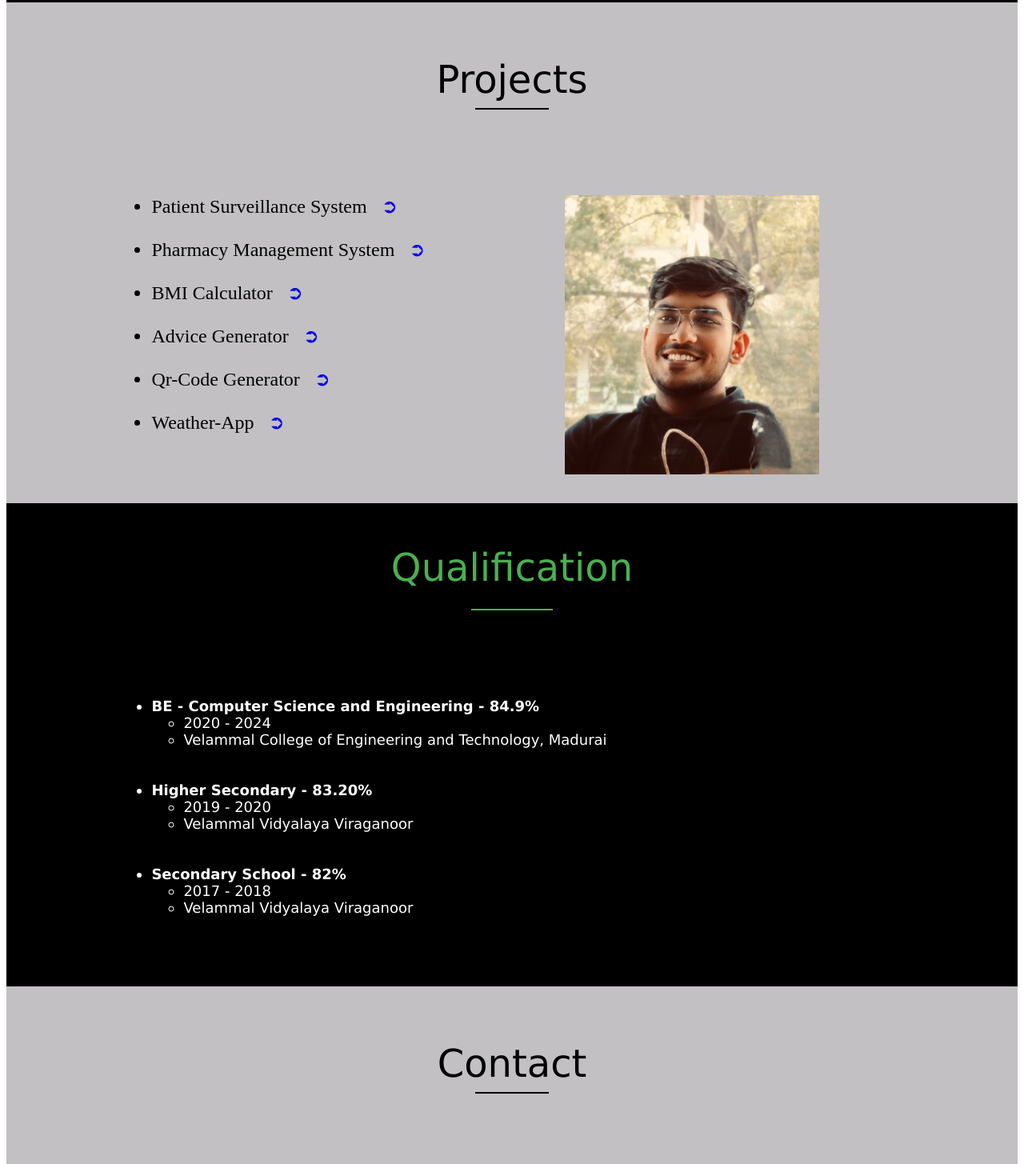
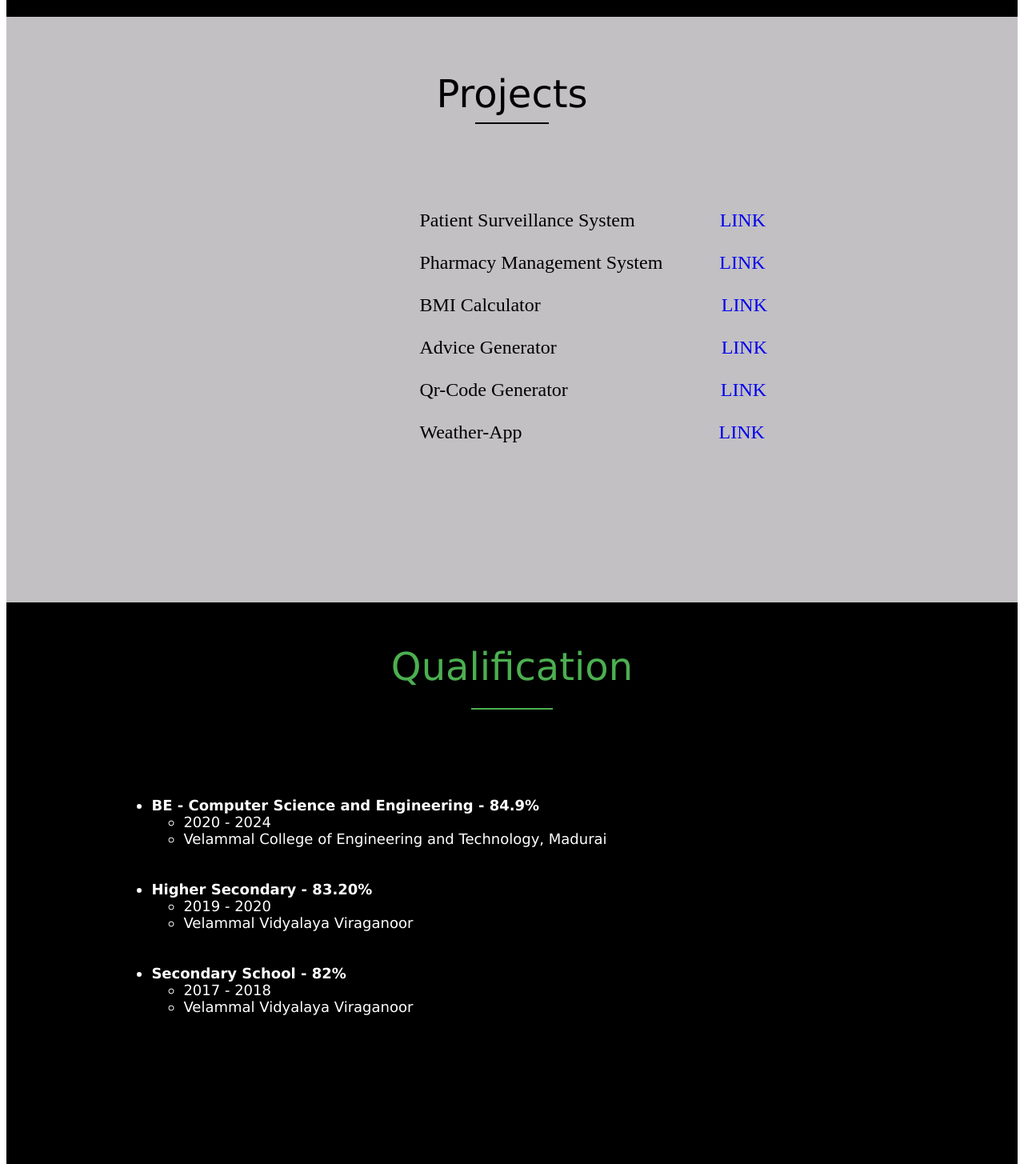
Before and after one commit to shunmugha/Port-folio, a plain HTML site: page index.html in a window 1280 px wide. Shown: the part 980-2435 px from the top of the page at 80% size. Drawn offline with Linux system fonts and the light colour scheme.

Commit message:
changes made

```diff
--- a/index.html
+++ b/index.html
@@ -117,7 +117,7 @@
                         <td align="center" valign="middle">
                             <h3>
                                 <font face="Times New Roman"
-                                    size="6" color="#ffffff">
+                                    size="7" color="#ffffff">
                                     Hello Everyone!
                                 </font>
                             </h3>
@@ -125,7 +125,7 @@
                             <h2>
                                 <font face="Verdana" size="6"
                                     color="#4CAF50">
-                                    <!-- Freelance Programmer -->
+
                                 </font>
                             </h2>
                         </td>
@@ -221,61 +221,61 @@
                     </tr>
 
                     <tr>
-                        <td height="10">
+                        <td height="10" style="padding-left:350px ;">
                             <font face="Times New Roman"
                                 size="5" color="black">
                                 <ul>
-                                    <li>
+                                    <li style="list-style-type : none">
                                         Patient Surveillance System
                                         <a href="https://github.com/shunmugha/Patient-Surveillance-System.git"
-                                           style="text-decoration:none">
-                                            &nbsp; ➲
+                                           style="text-decoration:none; margin-inline-start: 100px;" >
+                                            LINK
                                         </a>
                                     </li>
 
-                                    <li>
+                                    <li style="list-style-type : none">
                                         <hr color="#c2c0c3">
                                         Pharmacy Management System
                                         <a href="https://github.com/shunmugha/Website-project.git"
-                                           style="text-decoration:none"
+                                           style="text-decoration:none; margin-inline-start: 65px;"
                                             color="#c2c0c3">
-                                            &nbsp; ➲
+                                            LINK
                                         </a>
                                     </li>
 
-                                    <li>
+                                    <li style="list-style-type : none">
                                         <hr color="#c2c0c3">
                                         BMI Calculator
                                         <a href="https://bmi-calculator-sk.netlify.app/"
-                                           style="text-decoration:none">
-                                            &nbsp; ➲
+                                           style="text-decoration:none; margin-inline-start: 220px;">
+                                           LINK
                                         </a>
                                     </li>
 
-                                    <li>
+                                    <li style="list-style-type : none">
                                         <hr color="#c2c0c3">
                                         Advice Generator
                                         <a href="https://advice-generator-sk.netlify.app/"
-                                           style="text-decoration:none">
-                                            &nbsp; ➲
+                                           style="text-decoration:none; margin-left: 200px">
+                                           LINK
                                         </a>
                                     </li>
 
-                                    <li>
+                                    <li style="list-style-type : none">
                                         <hr color="#c2c0c3">
                                         Qr-Code Generator
                                         <a href="https://qrcodegenerator-sk.netlify.app/"
-                                           style="text-decoration:none">
-                                            &nbsp; ➲
+                                           style="text-decoration:none;text-align: center; margin-inline-start: 185px;">
+                                           LINK
                                         </a>
                                     </li>
 
-                                    <li>
+                                    <li style="list-style-type : none">
                                         <hr color="#c2c0c3">
                                         Weather-App
                                         <a href="https://weatherapp-sk.netlify.app/"
-                                           style="text-decoration:none">
-                                            &nbsp; ➲
+                                           style="text-decoration:none; margin-left: 240px;">
+                                           LINK
                                         </a>
                                     </li>
 
@@ -283,13 +283,21 @@
                                 <hr color="#c2c0c3">
                                 <hr color="#c2c0c3">
                                 <hr color="#c2c0c3">
+                                <hr color="#c2c0c3">
+                                <hr color="#c2c0c3">
+                                <hr color="#c2c0c3">
+                                <hr color="#c2c0c3">
+                                <hr color="#c2c0c3">
+                                <hr color="#c2c0c3">
+                                <hr color="#c2c0c3">
+                                <hr color="#c2c0c3">
                             </font>
                         </td>
 
-                        <td width="45%">
+                        <!-- <td width="45%">
                             <img src="img.png"
                                  alt="Project" width="75%">
-                        </td>
+                        </td> -->
                     </tr>
                 </table>
             </td>
@@ -361,6 +369,19 @@
                                             <hr color="black">
                                             <hr color="black">
                                             <hr color="black">
+                                            <hr color="black">
+                                            <hr color="black">
+                                            <hr color="black">
+                                            <hr color="black">
+                                            <hr color="black">
+                                            <hr color="black">
+                                            <hr color="black">
+                                            <hr color="black">
+                                            <hr color="black">
+                                            <hr color="black">
+                                            <hr color="black">
+
+
                                         </ul>
                                     </li>
 
@@ -543,7 +564,7 @@
 
                         <td width="13%" valign="top">
                             <b>Website</b>
-                            <a href="https://shunmugha-krishnan.netlify.app/" style="text-decoration:none">
+                            <a href="https://shunmugha-krishnan-portfolio.netlify.app/" style="text-decoration:none">
                                 ➲
                             </a>
                         </td>
```
